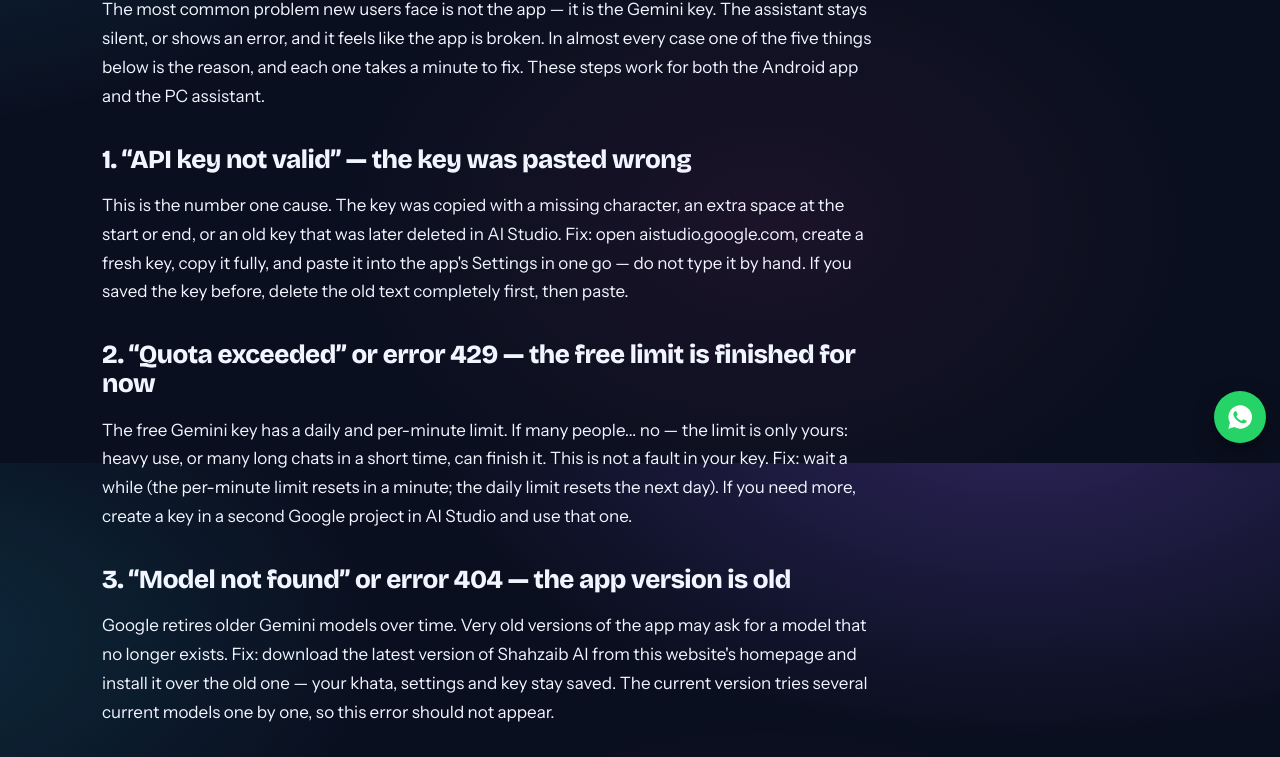
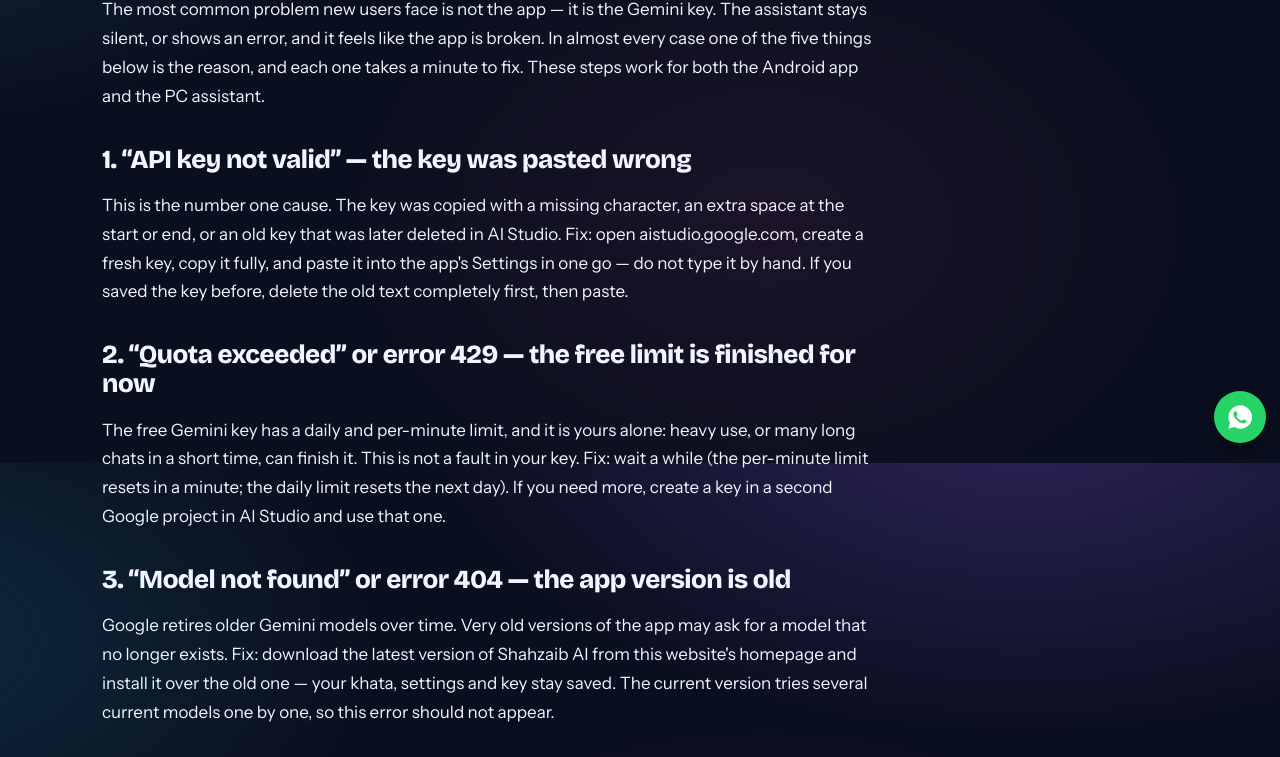
Before and after one commit to onlineseekhly-png/shahzaib-ai-site, a plain HTML site: page post-gemini-key-not-working.html in a window 1280 px wide. Shown: the part 337-1094 px from the top of the page. Drawn offline with nearby package versions, Linux system fonts and the light colour scheme; a web font is replaced by a local one.

Commit message:
Fix one awkward line in the quota section

```diff
--- a/post-gemini-key-not-working.html
+++ b/post-gemini-key-not-working.html
@@ -41,7 +41,7 @@
 <h2><span class="en" lang="en">1. “API key not valid” — the key was pasted wrong</span><span class="ur" lang="ur" dir="rtl">۱۔ ”API key not valid“ — key غلط paste ہوئی</span></h2>
 <p><span class="en" lang="en">This is the number one cause. The key was copied with a missing character, an extra space at the start or end, or an old key that was later deleted in AI Studio. Fix: open aistudio.google.com, create a fresh key, copy it fully, and paste it into the app's Settings in one go — do not type it by hand. If you saved the key before, delete the old text completely first, then paste.</span><span class="ur" lang="ur" dir="rtl">یہ سب سے بڑی وجہ ہے۔ key کاپی کرتے ہوئے کوئی حرف رہ گیا، شروع یا آخر میں space آ گیا، یا پرانی key لگی ہے جو بعد میں AI Studio سے delete ہو چکی تھی۔ حل: aistudio.google.com کھولیں، نئی key بنائیں، پوری کاپی کریں اور ایپ کی Settings میں ایک ہی بار paste کر دیں — ہاتھ سے ہرگز نہ لکھیں۔ اگر key پہلے سے لکھی ہے تو پہلے پرانا متن مکمل مٹائیں، پھر paste کریں۔</span></p>
 <h2><span class="en" lang="en">2. “Quota exceeded” or error 429 — the free limit is finished for now</span><span class="ur" lang="ur" dir="rtl">۲۔ ”Quota exceeded“ یا error 429 — مفت حد عارضی طور پر ختم</span></h2>
-<p><span class="en" lang="en">The free Gemini key has a daily and per-minute limit. If many people... no — the limit is only yours: heavy use, or many long chats in a short time, can finish it. This is not a fault in your key. Fix: wait a while (the per-minute limit resets in a minute; the daily limit resets the next day). If you need more, create a key in a second Google project in AI Studio and use that one.</span><span class="ur" lang="ur" dir="rtl">مفت Gemini key کی روزانہ اور فی منٹ ایک حد ہوتی ہے۔ زیادہ استعمال، یا تھوڑے وقت میں بہت سی لمبی باتیں، اس حد کو ختم کر سکتی ہیں۔ یہ آپ کی key کی خرابی نہیں ہے۔ حل: کچھ دیر انتظار کریں (فی منٹ والی حد ایک منٹ میں بحال ہو جاتی ہے؛ روزانہ والی اگلے دن)۔ اگر زیادہ ضرورت ہو تو AI Studio میں دوسرے Google project کی key بنا کر وہ لگا لیں۔</span></p>
+<p><span class="en" lang="en">The free Gemini key has a daily and per-minute limit, and it is yours alone: heavy use, or many long chats in a short time, can finish it. This is not a fault in your key. Fix: wait a while (the per-minute limit resets in a minute; the daily limit resets the next day). If you need more, create a key in a second Google project in AI Studio and use that one.</span><span class="ur" lang="ur" dir="rtl">مفت Gemini key کی روزانہ اور فی منٹ ایک حد ہوتی ہے۔ زیادہ استعمال، یا تھوڑے وقت میں بہت سی لمبی باتیں، اس حد کو ختم کر سکتی ہیں۔ یہ آپ کی key کی خرابی نہیں ہے۔ حل: کچھ دیر انتظار کریں (فی منٹ والی حد ایک منٹ میں بحال ہو جاتی ہے؛ روزانہ والی اگلے دن)۔ اگر زیادہ ضرورت ہو تو AI Studio میں دوسرے Google project کی key بنا کر وہ لگا لیں۔</span></p>
 <h2><span class="en" lang="en">3. “Model not found” or error 404 — the app version is old</span><span class="ur" lang="ur" dir="rtl">۳۔ ”Model not found“ یا error 404 — ایپ کا ورژن پرانا ہے</span></h2>
 <p><span class="en" lang="en">Google retires older Gemini models over time. Very old versions of the app may ask for a model that no longer exists. Fix: download the latest version of Shahzaib AI from this website's homepage and install it over the old one — your khata, settings and key stay saved. The current version tries several current models one by one, so this error should not appear.</span><span class="ur" lang="ur" dir="rtl">Google وقت کے ساتھ پرانے Gemini models بند کر دیتا ہے۔ ایپ کے بہت پرانے ورژن ایسے model کو بلا سکتے ہیں جو اب موجود نہیں۔ حل: اسی ویب سائٹ کے homepage سے Shahzaib AI کا تازہ ترین ورژن ڈاؤن لوڈ کر کے پرانے کے اوپر انسٹال کر لیں — آپ کا کھاتہ، settings اور key محفوظ رہیں گے۔ موجودہ ورژن کئی تازہ models کو ایک ایک کر کے آزماتا ہے، اس لیے یہ error نہیں آنا چاہیے۔</span></p>
 <h2><span class="en" lang="en">4. The key is saved, but the assistant still does not reply</span><span class="ur" lang="ur" dir="rtl">۴۔ key save ہے، پھر بھی اسسٹنٹ جواب نہیں دیتا</span></h2>
```
